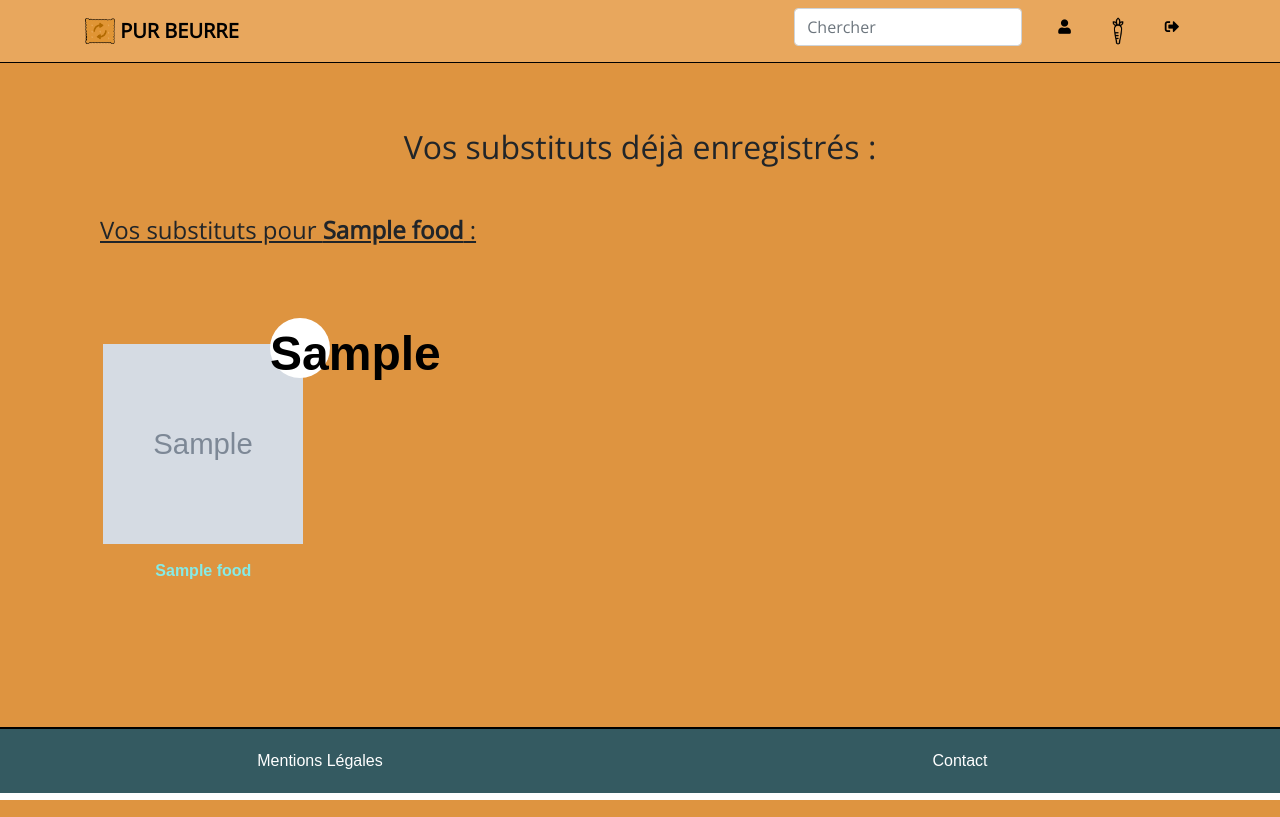
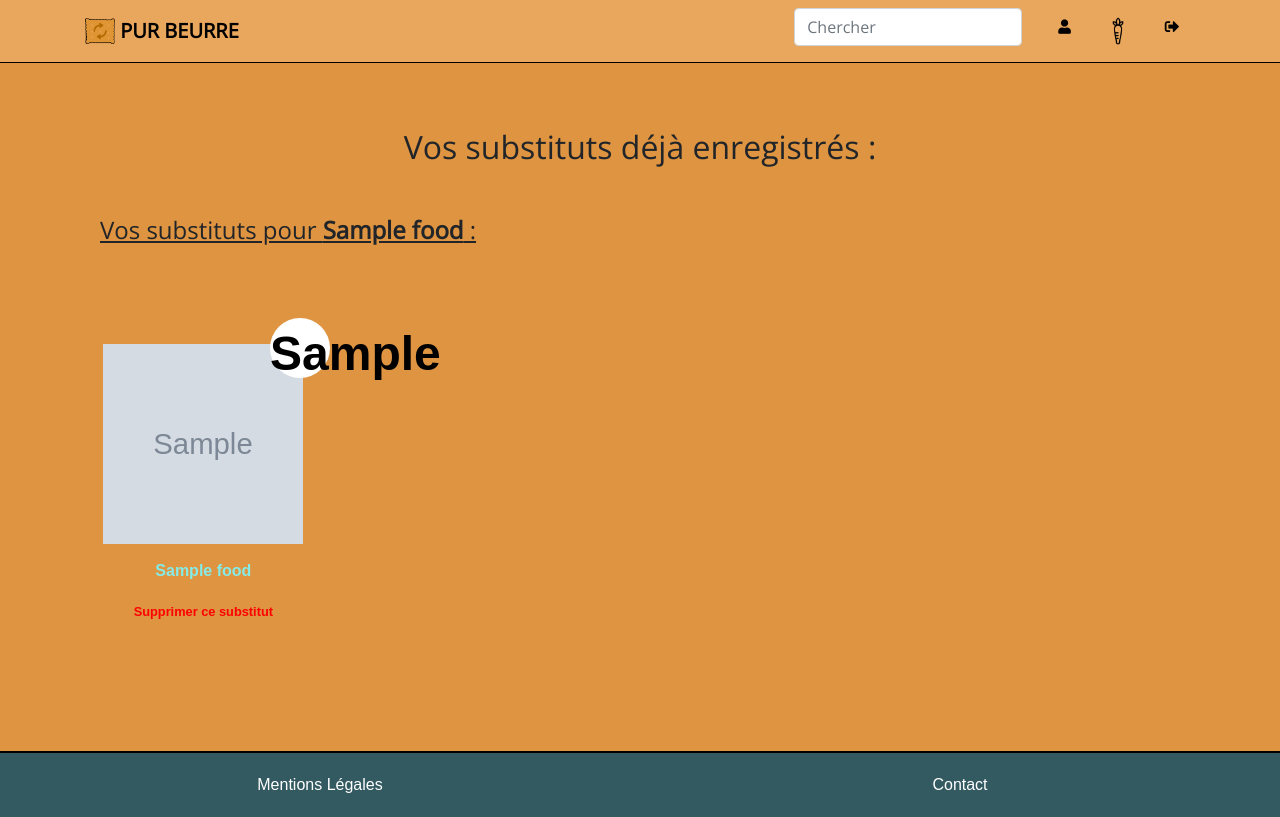
Before and after one commit to AlexBardDev/Project_11_OC, a Django app: page /bookmark/ in a window 1280 px wide. Run offline with Django 3.2, Linux system fonts and the light colour scheme; a user stored in the database is signed in; tables that the repository leaves empty hold one stand-in row (values such as "Sample post"); grey boxes marked "Sample" are stand-in pictures; some libraries are stand-ins or nearby versions; some web fonts are replaced.

Commit message:
New feature almost done: a user can remove a bookmark. Just need to add a modal to be sure of the choice.

```diff
--- a/food_substitute/static/food_substitute/style.css
+++ b/food_substitute/static/food_substitute/style.css
@@ -303,6 +303,17 @@ section form
 	text-decoration: underline;
 }
 
+#bookmarks a:last-child, #bookmarks a:visited:last-child
+{
+	color: red;
+	font-size: 0.8em;
+}
+
+#bookmarks a:hover:last-child
+{
+	text-decoration: underline;
+}
+
 /* Footer */
 footer
 {
--- a/food_substitute/templates/food_substitute/bookmark.html
+++ b/food_substitute/templates/food_substitute/bookmark.html
@@ -16,6 +16,7 @@
 						    <img src="{{ bookmark.id_substitute.image }}" alt="image substitute" width="200" height="200"/>
 						    <p>{{ bookmark.id_substitute.name }}</p>
 						</a>
+						<a href="{% url 'delete_substitute' bookmark.id_substitute.name %}">Supprimer ce substitut</a>
 					</div>
 				{% endfor %}
 			</div>
--- a/food_substitute/urls.py
+++ b/food_substitute/urls.py
@@ -15,5 +15,6 @@ urlpatterns = [
     path('logout/', views.logout_user, name="logout"),
     path('bookmark/', views.bookmark_user, name="bookmark"),
     path('save_product/<name_substitute>/<name_product>', views.save_product, name="save_product"),
+    path('delete_substitute/<name_substitute>', views.delete_substitute, name="delete_substitute"),
     path('legal_notices/', views.legal_notices, name="legal_notices"),
 ]
--- a/food_substitute/views.py
+++ b/food_substitute/views.py
@@ -164,6 +164,17 @@ def save_product(request, name_substitute, name_product):
 
     return HttpResponseRedirect(request.META.get('HTTP_REFERER'))
 
+@login_required
+def delete_substitute(request, name_substitute):
+    """This view removes a bookmark for the current user."""
+
+    substitute = Food.objects.filter(name=name_substitute)[0]
+    Bookmark.objects.filter(id_user=request.user.id, id_substitute=substitute.id).delete()
+
+    messages.add_message(request, messages.SUCCESS, "Substitut supprimé.")
+
+    return HttpResponseRedirect(request.META.get('HTTP_REFERER'))
+
 def legal_notices(request):
     """This view returns the legal notices page."""
 
```
